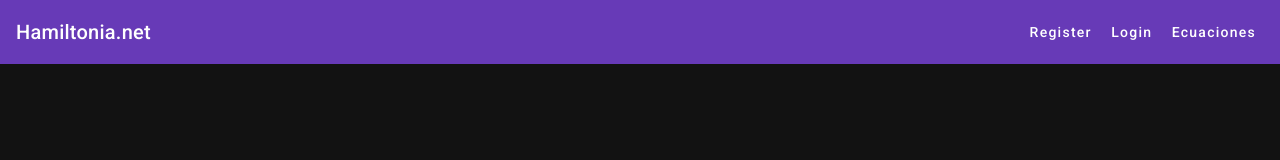
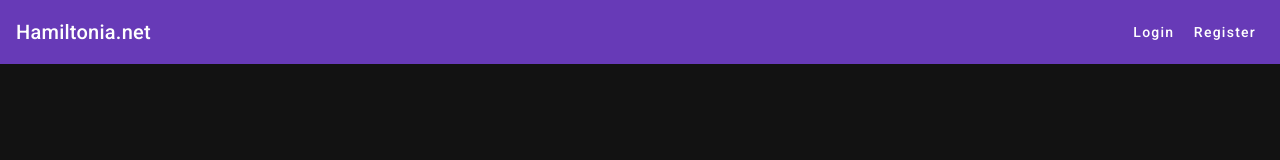
Before and after one commit to marina-prieto/cliecu, an Angular app: page /login in a window 1280 px wide. Shown: the top 160 px of the page. Built offline with nearby package versions, Linux system fonts and the light colour scheme.

Commit message:
login/logout functioning. Token usage.

```diff
--- a/src/app/app.component.html
+++ b/src/app/app.component.html
@@ -1,12 +1,16 @@
 <div class="app-container">
+
   <mat-toolbar color="primary">
     <span>Hamiltonia.net</span>
     <span class="spacer"></span>
-      <button mat-button [routerLink]="['/register']">Register</button>
-      <button mat-button [routerLink]="['/login']">Login</button>
-      <button mat-button [routerLink]="['/ecuaciones']">Ecuaciones</button>
+    <button mat-button *ngIf="!isLoggedIn()" [routerLink]="['/login']">Login</button>
+    <button mat-button *ngIf="!isLoggedIn()" [routerLink]="['/register']">Register</button>
+    <button mat-button *ngIf="isLoggedIn()" (click)="logout()">Logout</button>
+    <button mat-button *ngIf="isLoggedIn()" [routerLink]="['/ecuaciones']">Ecuaciones</button>
   </mat-toolbar>
+
   <div class="main-content">
     <router-outlet></router-outlet>
   </div>
+
 </div>
--- a/src/app/app.component.ts
+++ b/src/app/app.component.ts
@@ -6,6 +6,8 @@ import { RegisterComponent } from "./register/register.component";
 import { MatToolbarModule } from '@angular/material/toolbar';
 import { MatButtonModule } from '@angular/material/button';
 import { CommonModule } from '@angular/common';
+import { ManagerService } from './manager.service';
+import { Router } from '@angular/router';
 
 @Component({
   selector: 'app-root',
@@ -26,4 +28,17 @@ import { CommonModule } from '@angular/common';
 
 export class AppComponent {
   title = 'cliecu';
+
+  constructor(private manager: ManagerService, private router: Router) {}
+
+  //comprobar si está iniciado en base a si el manager tiene token en sí o no
+  isLoggedIn(): boolean {
+    return !!this.manager.token;
+  }
+
+  //cierre de sesión del manager, limpiar token y volver a login
+  logout() {
+    this.manager.clearToken();
+    this.router.navigate(['/login']);
+  }
 }
--- a/src/app/app.routes.ts
+++ b/src/app/app.routes.ts
@@ -1,11 +1,32 @@
-import { Routes } from '@angular/router';
+import { Routes, CanActivate } from '@angular/router';
 import { RegisterComponent } from './register/register.component';
 import { LoginComponent } from './login/login.component';
 import { EcuacionesComponent } from './ecuaciones/ecuaciones.component';
+import { Injectable } from '@angular/core';
+import { Router } from '@angular/router';
+import { ManagerService } from './manager.service';
+
+@Injectable({
+  providedIn: 'root'
+})
+
+class AuthGuard implements CanActivate {
+  constructor(private manager: ManagerService, private router: Router) {}
+
+  //comprobación de token en local, de lo contrario, login
+  canActivate(): boolean {
+    if (this.manager.token) {
+      return true;
+    } else {
+      this.router.navigate(['/login']);
+      return false;
+    }
+  }
+}
 
 export const routes: Routes = [
   { path: 'register', component: RegisterComponent },
   { path: 'login', component: LoginComponent },
-  { path: 'ecuaciones', component: EcuacionesComponent },
-  { path: '', redirectTo: '/register', pathMatch: 'full' }
+  { path: 'ecuaciones', component: EcuacionesComponent, canActivate: [AuthGuard] },
+  { path: '', redirectTo: '/login', pathMatch: 'full' }
 ];
--- a/src/app/login/login.component.ts
+++ b/src/app/login/login.component.ts
@@ -1,8 +1,9 @@
-import { CommonModule } from '@angular/common';
 import { Component } from '@angular/core';
 import { FormsModule } from '@angular/forms';
+import { CommonModule } from '@angular/common';
 import { UsersService } from '../users.service';
 import { ManagerService } from '../manager.service';
+import { Router } from '@angular/router';
 
 @Component({
   selector: 'app-login',
@@ -11,19 +12,21 @@ import { ManagerService } from '../manager.service';
   templateUrl: './login.component.html',
   styleUrls: ['./login.component.css']
 })
+
 export class LoginComponent {
 
   email: string = "";
   pwd: string = "";
   error: string = "";
 
-  constructor(private service: UsersService, private manager: ManagerService) {}
+  constructor(private service: UsersService, private manager: ManagerService, private router: Router) {}
 
   login() {
     this.service.login(this.email, this.pwd).subscribe(
       result => {
-        this.manager.token = result.token;
+        this.manager.setToken(result.token);
         alert("Inicio de sesión correcto");
+        this.router.navigate(['/ecuaciones']);
       },
       error => {
         this.error = error.error.message || 'Error en el inicio de sesión';
--- a/src/app/manager.service.ts
+++ b/src/app/manager.service.ts
@@ -1,11 +1,35 @@
-import { Injectable } from '@angular/core';
+import { Injectable, Inject, PLATFORM_ID } from '@angular/core';
+import { isPlatformBrowser } from '@angular/common';
 
 @Injectable({
   providedIn: 'root'
 })
+
 export class ManagerService {
 
   token?: string;
 
-  constructor() { }
+  //revisar token en almacenamiento local
+  constructor(@Inject(PLATFORM_ID) private platformId: any) {
+    if (isPlatformBrowser(this.platformId)) {
+      const savedToken = localStorage.getItem('token');
+      this.token = savedToken !== null ? savedToken : undefined;
+    }
+  }
+
+  //configurar token con token recibida
+  setToken(token: string) {
+    this.token = token;
+    if (isPlatformBrowser(this.platformId)) {
+      localStorage.setItem('token', token);
+    }
+  }
+
+  //vaciar token al cerrar sesión
+  clearToken() {
+    this.token = undefined;
+    if (isPlatformBrowser(this.platformId)) {
+      localStorage.removeItem('token');
+    }
+  }
 }
```
Lines whose indentation alone changed are shown as unchanged.
